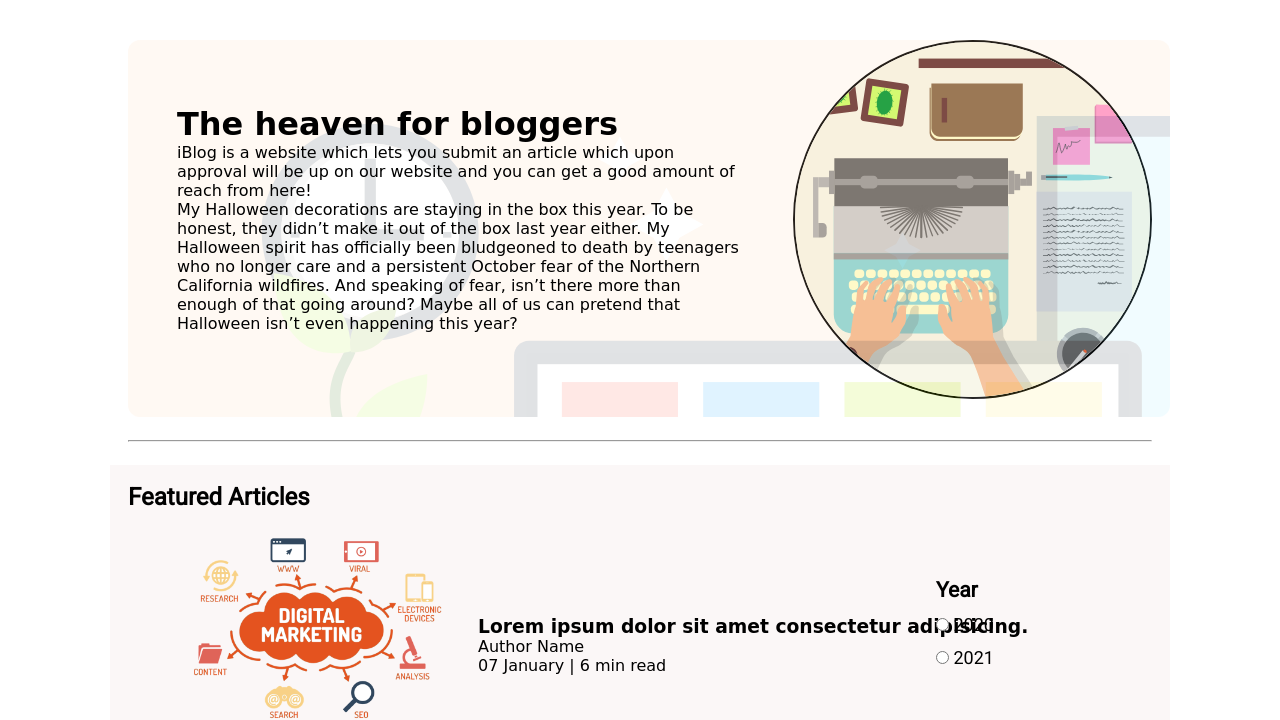
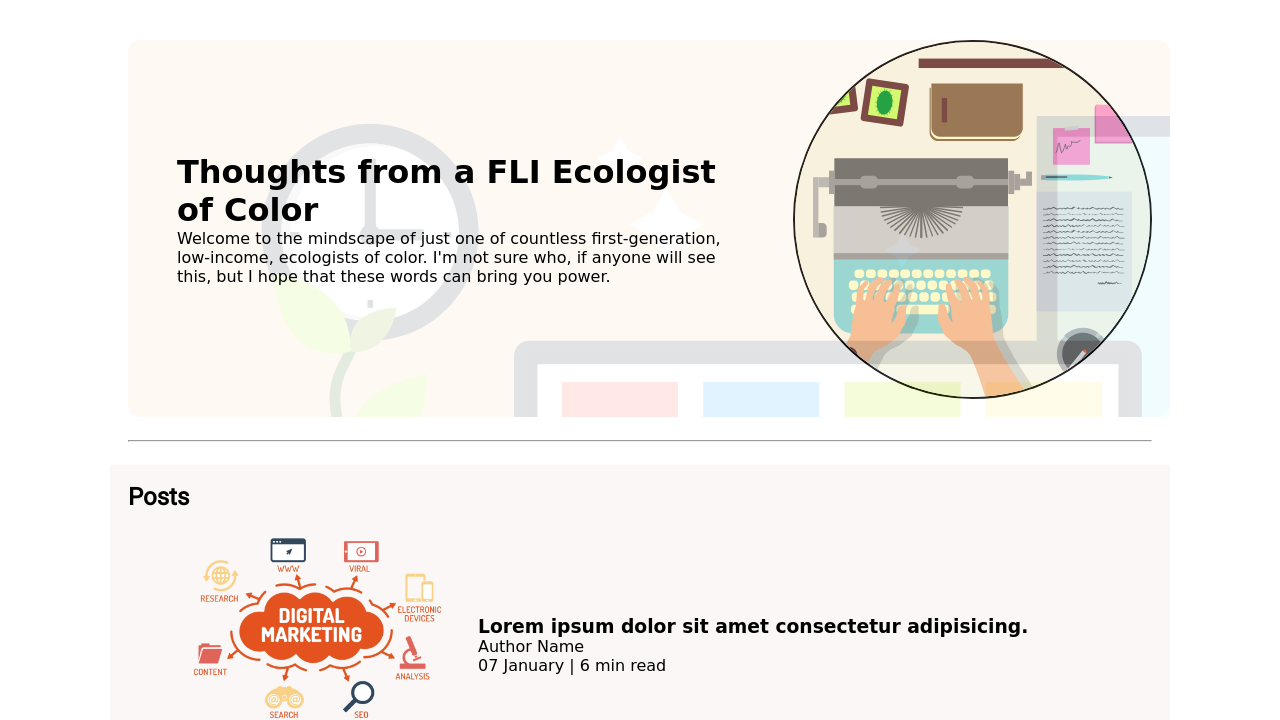
Before and after one commit to FLIingEcologistOfColor/FLIingEcologistOfColor.github.io, a plain HTML site: page index.html in a window 1280 px wide. Shown: the part 120-840 px from the top of the page. Drawn offline with Linux system fonts and the light colour scheme; a web font is replaced by a local one.

Commit message:
Update index.html

```diff
--- a/index.html
+++ b/index.html
@@ -7,7 +7,7 @@
     <link rel="stylesheet" href="css/utils.css">
     <link rel="stylesheet" href="css/style.css">
     <link rel="stylesheet" href="css/mobile.css">
-    <title>iBlog - Heaven for bloggers</title>
+    <title>Thoughts from a FLI Ecologist of Color</title>
 </head>
 
 <body>
@@ -36,14 +36,9 @@
     </div>
     <div class="m-auto content max-width-1 my-2">
         <div class="content-left">
-            <h1>The heaven for bloggers</h1>
-            <p>iBlog is a website which lets you submit an article which upon approval will be up on our website and you
-                can get a good amount of reach from here!</p>
-            <p>My Halloween decorations are staying in the box this year. To be honest, they didn’t make it out of the
-                box last year either. My Halloween spirit has officially been bludgeoned to death by teenagers who no
-                longer care and a persistent October fear of the Northern California wildfires. And speaking of fear,
-                isn’t there more than enough of that going around? Maybe all of us can pretend that Halloween isn’t even
-                happening this year?</p>
+            <h1>Thoughts from a FLI Ecologist of Color</h1>
+            <p>Welcome to the mindscape of just one of countless first-generation, low-income, ecologists of color.
+                I'm not sure who, if anyone will see this, but I hope that these words can bring you power.</p>
         </div>
         <div class="content-right">
             <img src="img/home.svg" alt="iBlog">
@@ -54,18 +49,8 @@
         <hr>
     </div>
     <div class="home-articles max-width-1 m-auto font2">
-        <h2>Featured Articles</h2>
-        <div class="year-box adjust-year">
-            <div>
-                <h3>Year </h3>
-            </div>
-            <div>
-                <input type="radio" name="year" id=""> 2020
-            </div>
-            <div>
-                <input type="radio" name="year" id=""> 2021
-            </div>
-        </div>
+        <h2>Posts</h2>
+
         <div class="home-article">
             <div class="home-article-img">
                 <img src="img/3.png" alt="article">
@@ -157,19 +142,6 @@
                 <span>07 January | 6 min read</span>
             </div>
         </div>
-        <div class="home-article">
-            <div class="home-article-img">
-                <img src="img/7.jpg" alt="article">
-            </div>
-            <div class="home-article-content font1">
-                <a href="/blogpost.html">
-                    <h3>Lorem ipsum dolor sit amet consectetur adipisicing.</h3>
-                </a>
-
-                <div>Author Name</div>
-                <span>07 January | 6 min read</span>
-            </div>
-        </div>
 
     </div>
 
```
